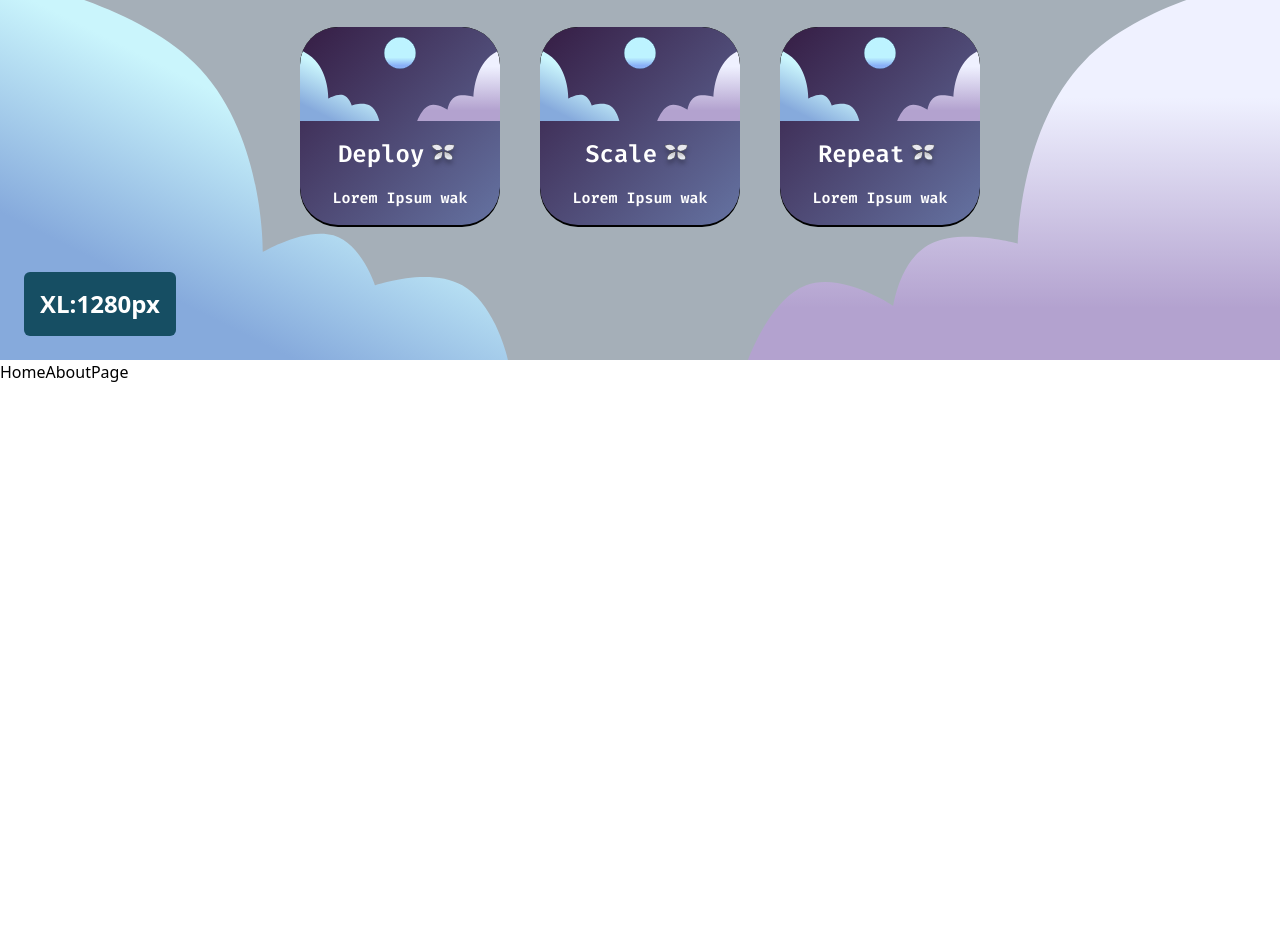
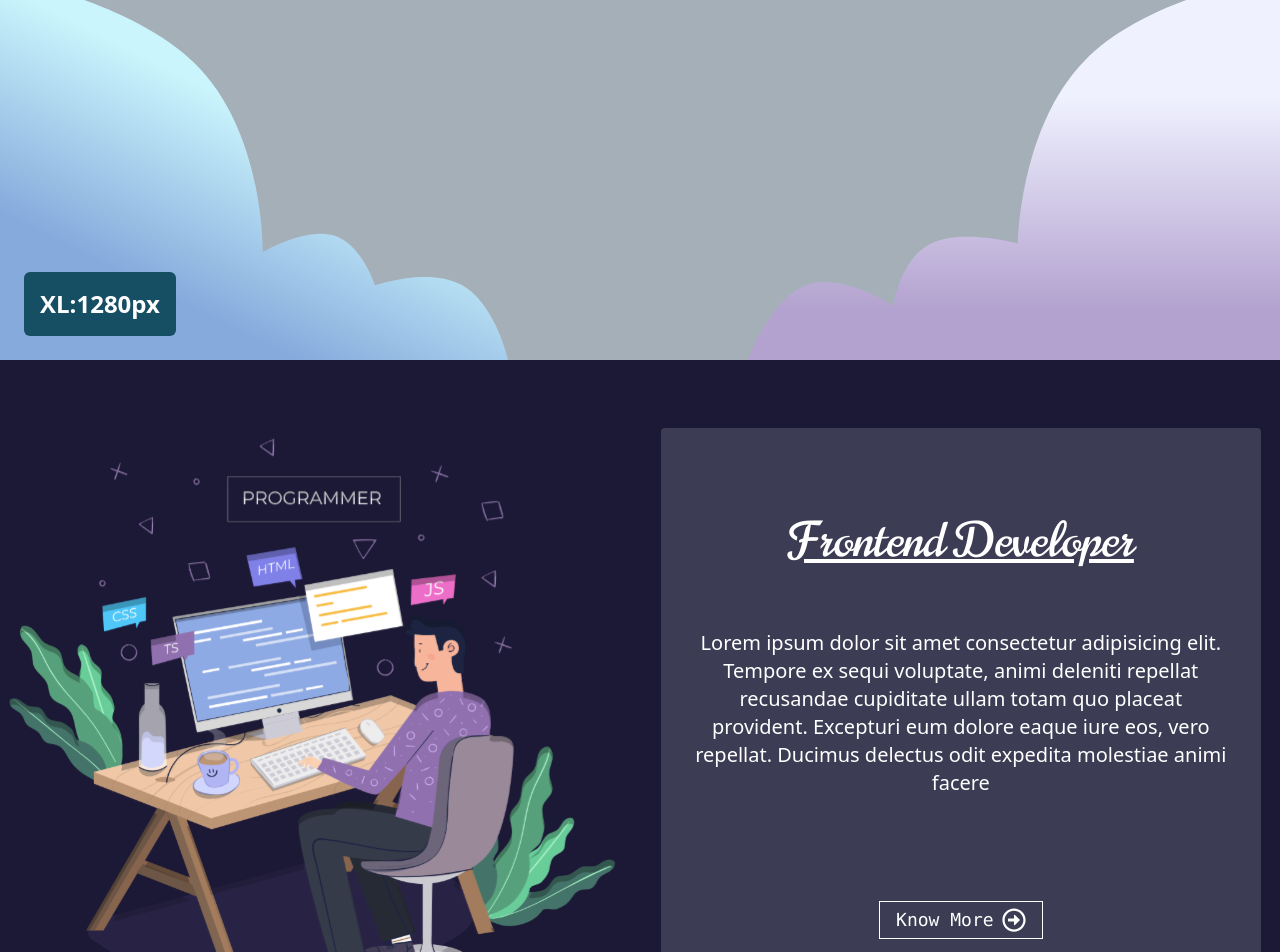
Before and after one commit to dipak-w2003/portfolio-w, a React (Vite) app: page / in a window 1280 px wide. Shown: the part 440-1392 px from the top of the page. Built offline with nearby package versions, Linux system fonts and the light colour scheme.

Commit message:
Optimize gsap

```diff
--- a/src/Components/Pages/Home/HomeAboutPage.tsx
+++ b/src/Components/Pages/Home/HomeAboutPage.tsx
@@ -1,6 +1,80 @@
+import programmerSVG from "./assets/svgs/Programmer.svg";
+import { FaRegArrowAltCircleRight } from "react-icons/fa";
 
 const HomeAboutPage = () => {
-  return <section className={`after-nav-h`}>HomeAboutPage</section>;
+  return (
+    <main
+      className={`after-nav-h bg-[#1C1936] flex xxs:flex-col md:flex-row justify-around items-center relative `}
+    >
+      <img
+        src={programmerSVG}
+        alt=""
+        className="h-[600px] object-cover
+        xxs:h-[320px]
+
+        md:h-[400px]
+        xl:h-[600px]
+        lg:-ml-5
+        "
+      />
+      <article
+        className="flex flex-col w-[600px] h-[600px] relative  items-center *:h-full *:w-full
+
+        xxs:h-[320px] xxs:w-[320px]
+        md:h-[400px] md:w-[400px]
+        xl:h-[600px] xl:w-[600px]
+
+      "
+      >
+        <span className="bg-gray-400 opacity-25 absolute top-0 -z-1 rounded" />
+
+        <aside
+          className="flex flex-col justify-center  items-center p-8 absolute  text-[#FFFFFF]
+        xxs:gap-2
+
+        md:gap-8
+        xl:gap-16
+        "
+        >
+          <header
+            className="text-4xl font-bold underline
+          norican-font
+
+          xxs:text-xl
+          md:text-2xl
+          xl:text-5xl
+          "
+          >
+            Frontend Developer
+          </header>
+          <p
+            className="text-lg text-center
+
+          xxs:text-sm
+          md:text-[15px]
+          xl:text-xl
+          "
+          >
+            Lorem ipsum dolor sit amet consectetur adipisicing elit. Tempore ex
+            sequi voluptate, animi deleniti repellat recusandae cupiditate ullam
+            totam quo placeat provident. Excepturi eum dolore eaque iure eos,
+            vero repellat. Ducimus delectus odit expedita molestiae animi facere
+          </p>
+          <button
+            className="rounded-none  flex items-center w-fit
+
+          xxs:mt-2 xxs:gap-2 xxs:p-4 xxs:text-lg
+          lg:mt-0
+          xl:mt-10
+          "
+          >
+            <pre>Know More</pre>
+            <FaRegArrowAltCircleRight className="text-2xl" />
+          </button>
+        </aside>
+      </article>
+    </main>
+  );
 };
 
 export default HomeAboutPage;
--- a/src/Components/Pages/Home/HomeLandingPage.tsx
+++ b/src/Components/Pages/Home/HomeLandingPage.tsx
@@ -2,6 +2,8 @@ import cloudLeft from "./assets/svgs/SmLeftCloud.svg";
 import cloudRight from "./assets/svgs/SmRightCloud.svg";
 import moonTop from "./assets/svgs/SmCentreMoon.svg";
 import crystal from "./assets/svgs/crystal.svg";
+import { useGSAP } from "@gsap/react";
+import gsap from "gsap";
 interface ICodeQuote {
   title?: string;
   paragraph?: string;
@@ -16,15 +18,36 @@ const HomeLandingPage = () => {
     { title: "Scale", paragraph: "Lorem Ipsum wak" },
     { title: "Repeat", paragraph: "Lorem Ipsum wak" },
   ];
+
+  useGSAP(() => {
+    const tl_ = gsap.timeline();
+    tl_.from("header", {
+      y: "-100%",
+    });
+    tl_.from("#cloud-left", {
+      x: "-100%",
+    });
+    tl_.from("#cloud-right", {
+      x: "100%",
+    });
+    for (let i = 0; i < CODES_QUOTE.length; i++) {
+      tl_.from([`#${CODES_QUOTE[i].title}`], {
+        scale: 0,
+        transition: "all ease-in .1s",
+      });
+    }
+  });
+
   return (
     <main
-      className={`after-nav-h p-4 bg-[#A5AFB8]  relative flex flex-col items-center`}
+      className={`after-nav-h p-4 bg-[#A5AFB8]  relative flex flex-col items-center `}
     >
       <header
         className="norican-font  text-nowrap text-white drop-shadow-lg mt-[2vw]
 
-      xs:text-5xl
+      xxs:text-5xl
       sm:text-7xl
+      selection:text-[#351c43]
       "
       >
         Programming
@@ -32,8 +55,9 @@ const HomeLandingPage = () => {
 
       {/* Programming words Cards */}
       <section
+        id="prog-cards-container"
         className="container h-fit fira-font flex justify-center items-center  flex-wrap     z-20  p-12
-        xs:w-[100vw] xs:gap-6
+        xxs:w-[100vw] xxs:gap-6
         sm:gap-10
         md:gap-y-4 md:gap-x-8
         lg:gap-8
@@ -42,10 +66,11 @@ const HomeLandingPage = () => {
       >
         {CODES_QUOTE.map((code, _) => (
           <div
+            id={code.title}
             key={code.title}
-            className="bg-black relative overflow-hidden rounded-[38px]
+            className="prog-card bg-black relative overflow-hidden rounded-[38px]
 
-            xs:w-[100px] xs:*:w-[100px] xs:h-[100px] xs:*:h-[100px] xs:rounded-[20px]
+            xxs:w-[100px] xxs:*:w-[100px] xxs:h-[100px] xxs:*:h-[100px] xxs:rounded-[20px]
             sm:w-[145px] sm:*:w-[145px] sm:h-[130px] sm:*:h-[130px] sm:rounded-[25px]
             md:w-[170px] md:*:w-[170px] md:h-[175px] md:*:h-[175px] md:rounded-[30px]
             lg:w-[200px] lg:*:w-[200px] lg:h-[200px] lg:*:h-[200px] lg:rounded-[38px]
@@ -54,7 +79,7 @@ const HomeLandingPage = () => {
             <div
               className=" rounded-[37.8px] bg-gradient-to-br from-[#351c43] to-[#6573a2] shadow-[145px(239,225,225,0.32)]
                backdrop-blur-[2.5px]  items-center  text-white text-lg font-semibold flex flex-col justify-around
-               xs:rounded-[20px] xs:-mt-[0]
+               xxs:rounded-[20px] xxs:-mt-[0]
                sm:rounded-[25px] sm:-mt-[1.2px]
                md:rounded-[30px] md:-mt-[1.6px]
                lg:rounded-[38px]
@@ -68,25 +93,27 @@ const HomeLandingPage = () => {
               "
               >
                 <img
+                  id="cloud-left"
                   src={cloudLeft}
                   alt="cloudLeft"
-                  className=" absolute top-4
-                  xs:h-8 xs:-left-2
+                  className="cloud-left absolute top-4
+                  xxs:h-8 xxs:-left-2
                  sm:h-10 sm:w-16
                   md:-left-10 md:h-20 md:w-32"
                 />
                 <img
+                  id="cloud-right"
                   src={cloudRight}
                   alt="cloudRight"
                   className=" absolute top-4
-                  xs:h-8 xs:-right-2
+                  xxs:h-8 xxs:-right-2
                   sm:h-10 sm:w-16
                   md:h-20 md:w-32 md:-right-10"
                 />
                 <img
                   src={moonTop}
                   alt="moonTop"
-                  className="  mx-auto mt-3 xs:h-5 sm:h-8 "
+                  className="  mx-auto mt-3 xxs:h-5 sm:h-8 "
                 />
               </span>
 
@@ -95,10 +122,10 @@ const HomeLandingPage = () => {
               <span className=" h-1/2 w-full flex flex-col justify-evenly">
                 <article className="flex items-center justify-center h-fit">
                   <h2 className="text-2xl">{code.title}</h2>
-                  <img src={crystal} alt="." className="xs:hidden sm:block" />
+                  <img src={crystal} alt="." className="xxs:hidden sm:block" />
                 </article>
                 <article className="flex items-center justify-center h-fit">
-                  <p className="text-[15px] xs:hidden md:block">
+                  <p className="text-[15px] xxs:hidden md:block">
                     {code.paragraph}
                   </p>
                 </article>
@@ -110,20 +137,22 @@ const HomeLandingPage = () => {
 
       {/* Clouds Images */}
       <img
+        id="cloud-left"
         src={cloudLeft}
         alt="cloudLeft"
         className="h-96 absolute bottom-0 -left-6
-        xs:h-40
+        xxs:h-40
         sm:h-60
         lg:h-90
         xl:h-96
         "
       />
       <img
+        id="cloud-right"
         src={cloudRight}
         alt="cloudRight"
         className="h-96 absolute bottom-0 -right-8
-        xs:h-40
+        xxs:h-40
         sm:h-60
         lg:h-90
         xl:h-96
--- a/src/Components/Pages/NavBar/LayoutWithNavBar.tsx
+++ b/src/Components/Pages/NavBar/LayoutWithNavBar.tsx
@@ -44,7 +44,7 @@ function MediaQueryWidget() {
   }
 
   return (
-    <span className="widget-media-query fixed bottom-6 bg-cyan-900 text-2xl left-6 p-4 rounded-md text-white font-extrabold">
+    <span className="widget-media-query fixed bottom-6 z-50 bg-cyan-900 text-2xl left-6 p-4 rounded-md text-white font-extrabold">
       {analyzeMediaQuery(w)}:{w}px
     </span>
   );
--- a/src/Constants/viewportHeight.ts
+++ b/src/Constants/viewportHeight.ts
@@ -1,13 +1,32 @@
-export const setViewportHeight = (): void => {
-    // Calculate 1% of the viewport height
-    const vh: number = window.innerHeight * 0.01;
+// /*
+//    @ This Program is used to capture actual height of the current device
+//      ? Reasons:
+//      1. In order to avoid height styling issue with cross platform (laptop,mobiles).
+//         In other if your current web developing & testing system is laptop or desktop the styling might not
+//         seem be problem with setting `style (height:100vh;)` but that will affect styling of `mobile` or `mini screens` platform with large height.
+//      2. The calculated height will be better adjustable without unnecessary more.
 
-    // Set it as a custom CSS variable
-    document.documentElement.style.setProperty('--vh', `${vh}px`);
-};
+//    ? Usage:
+//     .after-nav-h {
+//       height: calc((var(--vh, 1vh) * 100) - var(--nav-h));
+//       overflow: hidden;
+//      }
+// */
+// export const setViewportHeight = (): void => {
+//   // Calculate 1% of the viewport height
+//   const vh: number = window.innerHeight * 0.01;
 
-// Initialize on load
-setViewportHeight();
+//   // Set it as a custom CSS variable
+//   document.documentElement.style.setProperty("--vh", `${vh}px`);
+// };
 
-// Recalculate on window resize
-window.addEventListener('resize', setViewportHeight);
+// // Initialize on load
+// setViewportHeight();
+
+// // Recalculate on window resize
+// window.addEventListener("resize", setViewportHeight);
+
+// /*
+// !CONFUSIONS :: ALert Refactor or remove
+// Todo: Debug this whole process & Data's if this process is unnecessary point remove it & consider using better css in in order to avoid large chunks of data
+//  */
--- a/src/index.css
+++ b/src/index.css
@@ -7,17 +7,23 @@
 :root {
   --nav-h: 65px;
 }
+* {
+  scroll-behavior: smooth;
+}
 .nav-h {
   height: var(--nav-h);
 }
 .full-screen {
-  /* ? calculated height for better height adjustment code */
-  /* ? generated from viewport.ts */
-  height: calc(var(--vh, 1vh) * 100);
+  /*
+  ? calculated height for better height adjustment code
+  ? generated from (viewport.ts)[]
+  */
+  height: 100vh;
   overflow: hidden;
 }
 .after-nav-h {
-  height: calc((var(--vh, 1vh) * 100) - var(--nav-h));
+  /* height: calc((var(--vh, 1vh) * 100) - var(--nav-h)); */
+  height: calc(100vh - var(--nav-h));
   overflow: hidden;
 }
 
--- a/src/main.tsx
+++ b/src/main.tsx
@@ -3,8 +3,8 @@ import { createRoot } from "react-dom/client";
 import "./index.css";
 import App from "./App.tsx";
 import WelcomePage from "./Components/Pages/Welcome/WelcomePage.tsx";
+// ? For some testing data:boolean
 const data: boolean = true;
-
 createRoot(document.getElementById("root")!).render(
-  <StrictMode>{data ? <App /> : <WelcomePage />}</StrictMode>,
+  <StrictMode>{data ? <App /> : <WelcomePage />}</StrictMode>
 );
--- a/tailwind.config.js
+++ b/tailwind.config.js
@@ -5,8 +5,8 @@ export default {
   theme: {
     extend: {
       screens: {
-        xs: "320px",
-        xxs: "480px",
+        xxs: "320px",
+        xs: "480px",
       },
       boxShadow: {
         "custom-inset": "inset 0px 4px 4px rgba(0, 0, 0, 0.25)",
```
Also changed, not shown: src/Components/Pages/Home/HomePage.tsx (+0 -7 lines).
